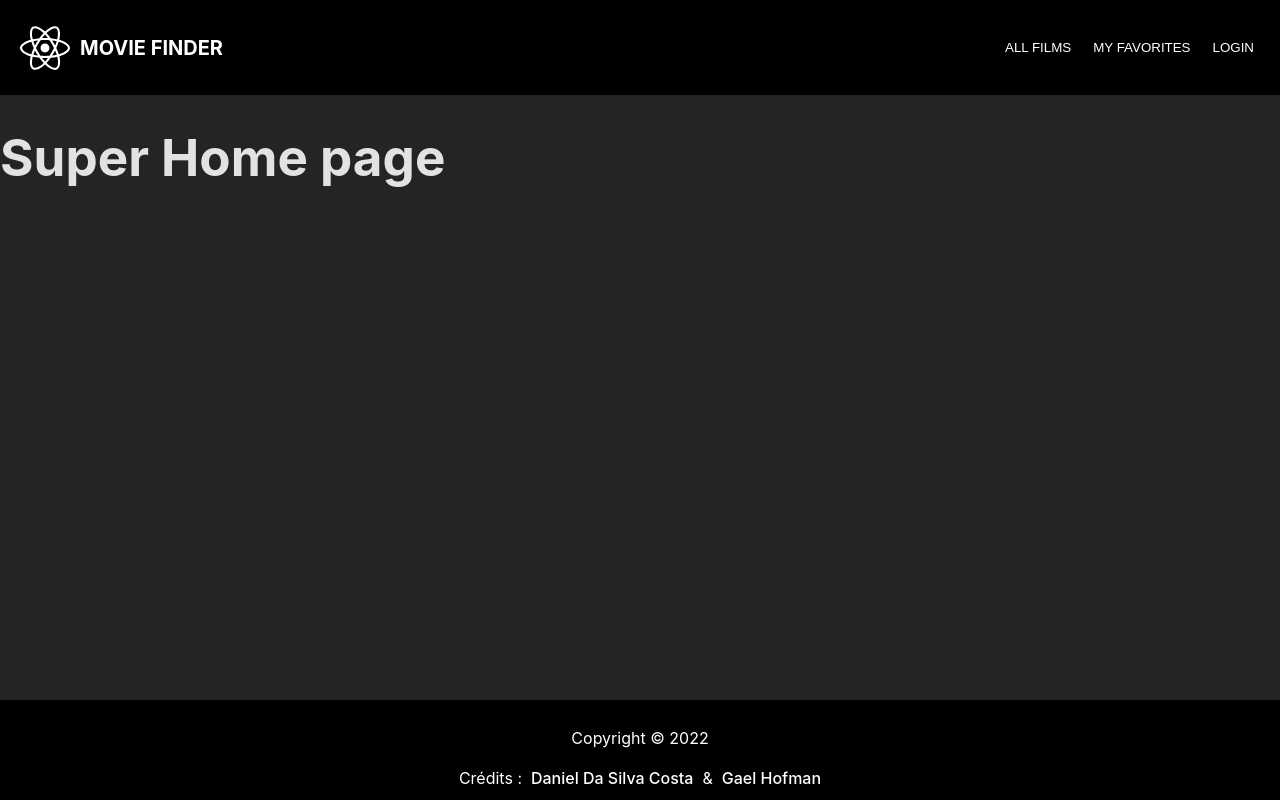
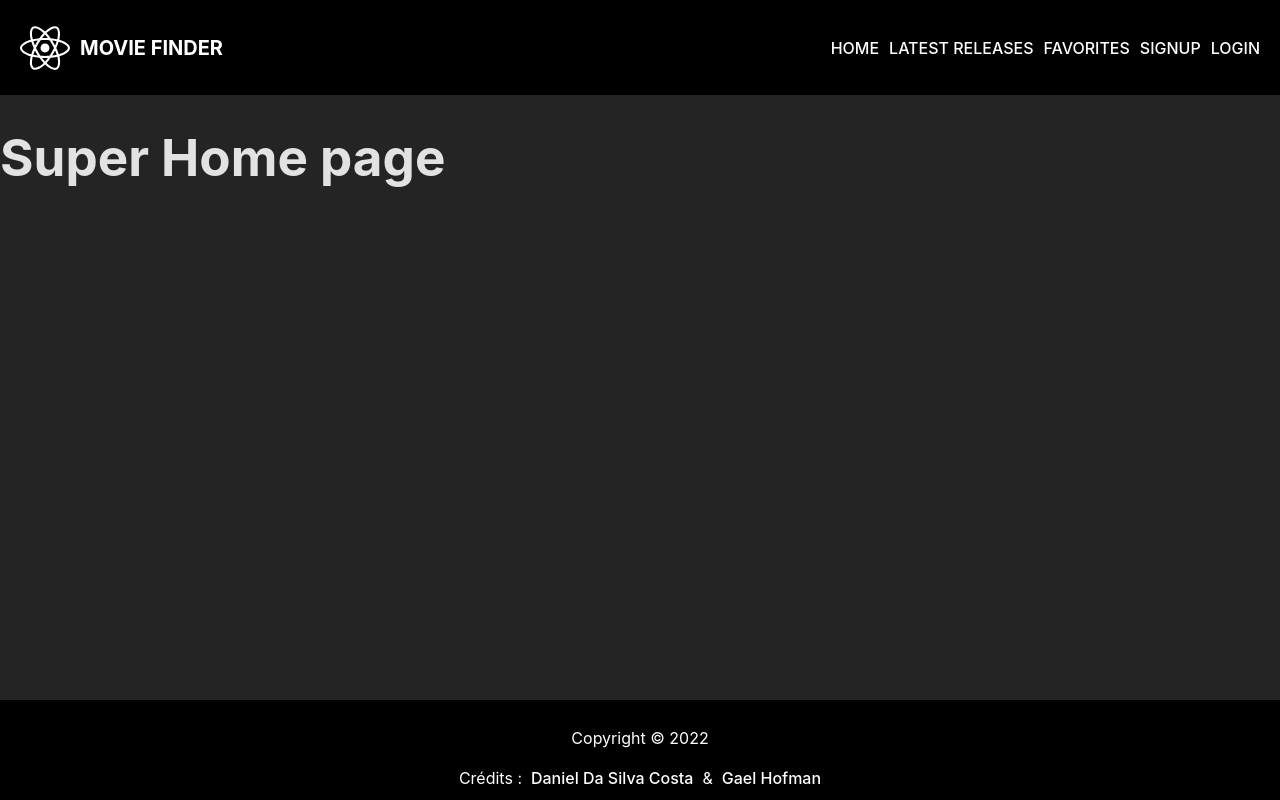
Before and after one commit to DanielDSCosta/MovieFinder, a React (Vite) app: page / in a window 1280 px wide. Built offline with nearby package versions, Linux system fonts and the light colour scheme.

Commit message:
mise a jour Header

```diff
--- a/src/components/Navbar/Navbar.jsx
+++ b/src/components/Navbar/Navbar.jsx
@@ -1,20 +1,21 @@
 import React from 'react';
 import { FaReact } from 'react-icons/fa';
+import { Link } from 'react-router-dom';
 import './Navbar.scss';
 
 const Navbar = () => {
   return (
     <nav className="navbar">
-      <div className="navbar__logo-title">
-
+      <Link to="/" className="navbar__logo-title">
         <FaReact size={50} />  {/*  Logo provisoire */}
-
         <h1 className='navbar__title'>MOVIE FINDER</h1>
-      </div>
+      </Link>
       <div className="navbar__buttons">
-        <button>ALL FILMS</button>
-        <button>MY FAVORITES</button>
-        <button>LOGIN</button>
+        <Link to="/">HOME</Link>
+        <Link to="/latestreleases">LATEST RELEASES</Link>
+        <Link to="/favorites">FAVORITES</Link>
+        <Link to="/signup">SIGNUP</Link>
+        <Link to="/login">LOGIN</Link>
       </div>
     </nav>
   );
--- a/src/components/Navbar/Navbar.scss
+++ b/src/components/Navbar/Navbar.scss
@@ -11,16 +11,23 @@
   .navbar__logo-title {
     display: flex;
     align-items: center;
+    color: white;
   }
 
   .navbar__title {
     font-size: 20px;
     margin-left: 10px;
+    color: white;
   }
 
   .navbar__buttons {
     display: flex;
     gap: 10px;
+
+    a {
+      color: white;
+      text-decoration: none;
+    }
 
     button {
       background: none;
```
Lines whose indentation alone changed are shown as unchanged.
